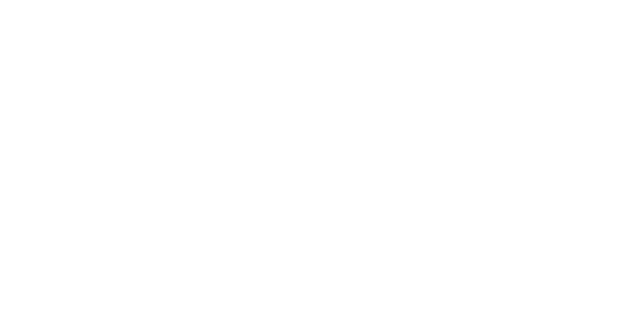
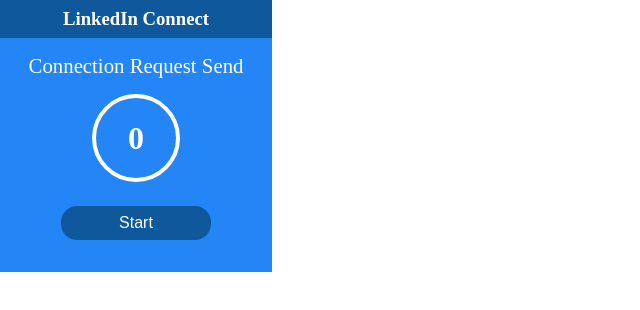
Before and after one commit to rajatsahu18/linkedIn-connect, a plain HTML site: page index.html in a window 1280 px wide. Shown: the whole page, without its empty margins (0-640 px from the left). Drawn offline with Linux system fonts and the light colour scheme.

Commit message:
feat: created UI of connection send extension

```diff
--- a/index.html
+++ b/index.html
@@ -8,7 +8,17 @@
     <title>LinkedIn Connect</title>
 </head>
 <body>
-
+    <div id="wrapper">
+        <h3 class="header">LinkedIn Connect</h3>
+        <div class="container">
+            <p class="infoLabel" id="infoLabel">Connection Request Send</p>
+            <div class="countWrapper">
+                <p class="count">0</p>
+            </div>
+            <button class="startButton">Start</button>
+            <button class="stopButton">Stop</button>
+        </div>
+    </div>
 </body>
 <script src="./script.js"></script>
 </html>
--- a/style.css
+++ b/style.css
@@ -0,0 +1,78 @@
+* {
+    margin: 0;
+    padding: 0;
+}
+
+body {
+    width: 17rem;
+    height: 17rem;
+}
+
+#wrapper {
+    display: flex;
+    flex-direction: column;
+    align-items: center;
+    background-color: #2485F7;
+    height: 100%;
+}
+
+.header {
+    background-color: #0F589B;
+    padding: 0.5rem;
+    color: #fff;
+    width: 94%;
+    text-align: center;
+}
+
+.container {
+    display: flex;
+    flex-direction: column;
+    align-items: center;
+}
+
+.infoLabel {
+    font-size: 1.3rem;
+    color: #fff;
+    margin: 1rem 0rem;
+}
+
+.countWrapper {
+    width: 5rem;
+    height: 5rem;
+    border: 0.3rem solid white;
+    border-radius: 50%;
+    display: grid;
+    place-content: center;
+}
+
+.count {
+    font-size: 2rem;
+    font-weight: bold;
+    display: flex;
+    justify-content: center;
+    align-items: center;
+    color: #fff;
+}
+
+.startButton, .stopButton {
+    width: 70%;
+    margin: 1.5rem 0rem;
+    font-size: 1rem;
+    cursor: pointer;
+    color: #fff;
+    border-radius: 1rem;
+    padding: 0.5rem;
+    border: none;
+}
+
+.stopButton {
+    display: none;
+}
+
+.startButton {
+    background-color: #0F589B;
+}
+
+.stopButton {
+    background-color: #b30d0d;
+}
```
